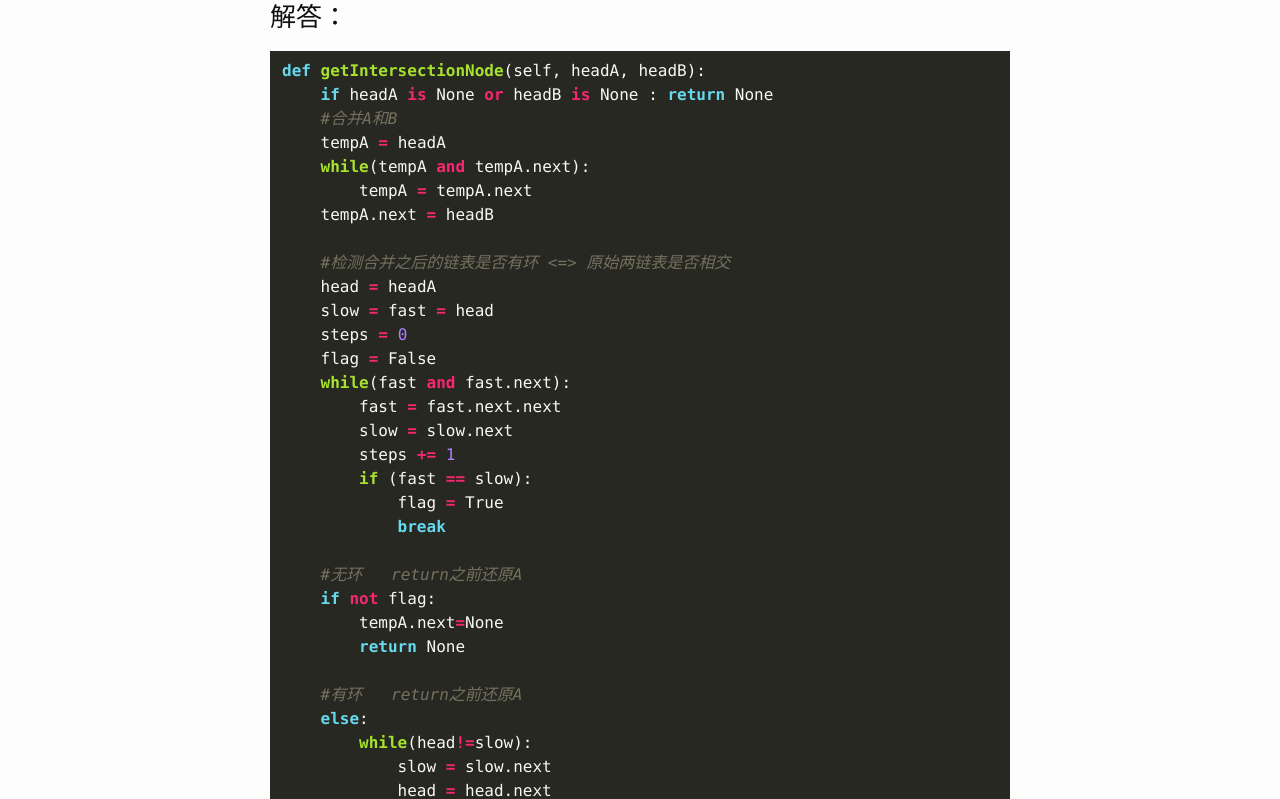
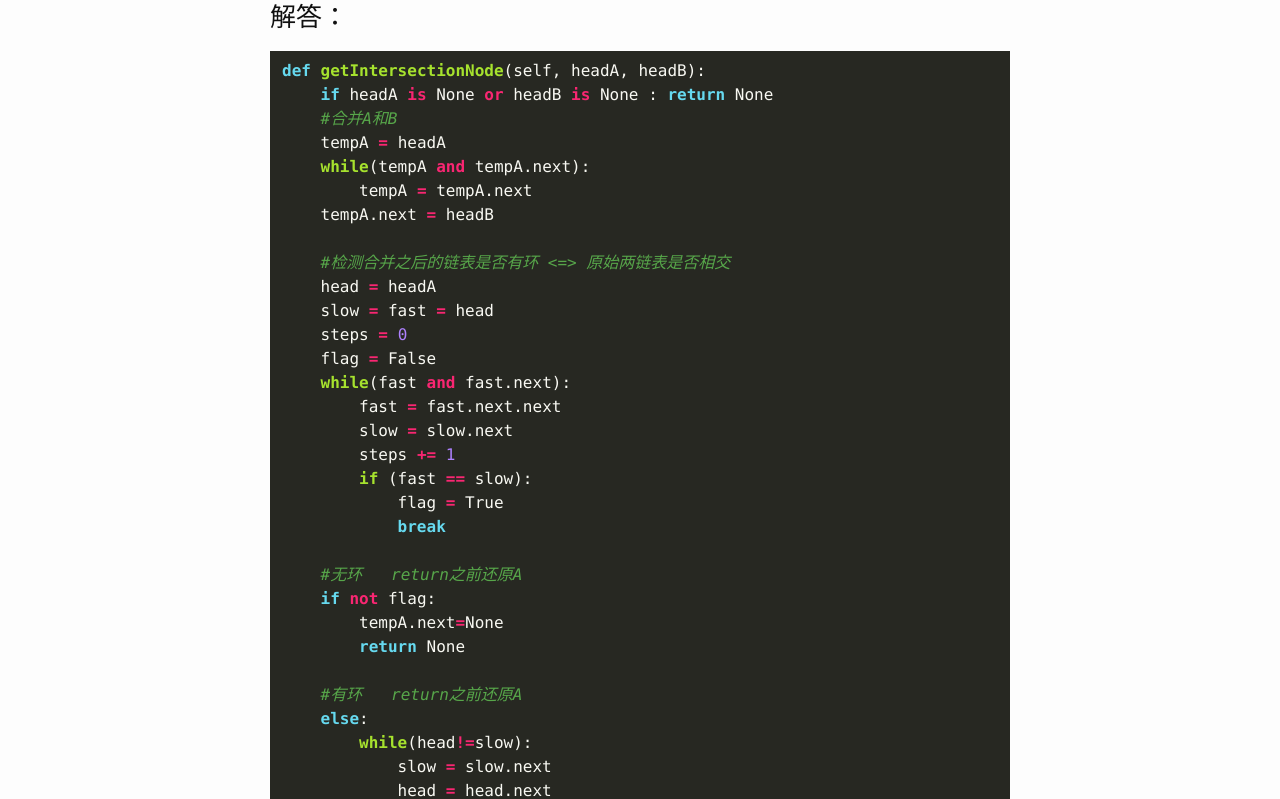
Before and after one commit to Artificial-Ridiculous/Artificial-Ridiculous.github.io, a Jekyll site: the page built from _posts/2019-04-01-160.相交链表.markdown, in a window 1280 px wide. Shown: the part 1229-2028 px from the top of the page. Built offline with Jekyll 4.4.1, drawn with Linux system fonts in a browser that asks for light colours; comment, search, counter and statistics services are not loaded.

Commit message:
comment green

```diff
--- a/_sass/minima/_syntax-highlighting.scss
+++ b/_sass/minima/_syntax-highlighting.scss
@@ -20,7 +20,8 @@
   font-style: italic;
 }
 .highlight .c1 {
-  color: #75715e;
+  // color: #75715e;
+  color: #57A64A;
   font-style: italic;
 }
 .highlight .cp {
```
